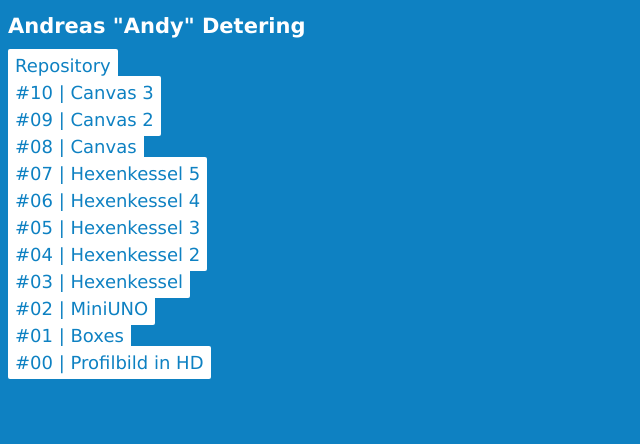
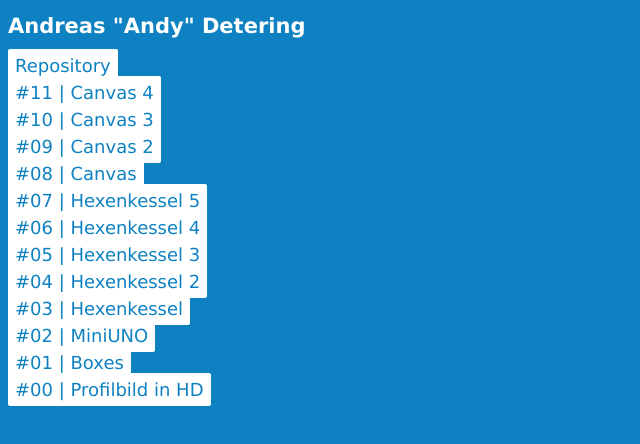
Before and after one commit to Lemon-Pie/EIA_2_WiSe_20_21, a plain HTML site: page Steckbrief/steckbrief.htm in a window 1280 px wide. Shown: the whole page, without its empty margins (0-640 px from the left). Drawn offline with Linux system fonts and the light colour scheme.

Commit message:
L11 + Steckbrief

```diff
--- a/Steckbrief/steckbrief.htm
+++ b/Steckbrief/steckbrief.htm
@@ -31,6 +31,8 @@ h1 {
 	<h1>Andreas "Andy" Detering</h1>
 	<a href="https://github.com/Lemon-Pie/EIA_2_WiSe_20_21" target="_blank">Repository</a>
 	<br>
+	<a href="https://lemon-pie.github.io/EIA_2_WiSe_20_21/Aufgaben/L11_Canvas4/canvas4.pdf" target="_blank">#11 | Canvas 4</a>
+	<br>
 	<a href="https://lemon-pie.github.io/EIA_2_WiSe_20_21/Aufgaben/L10_Canvas3/canvas3.pdf" target="_blank">#10 | Canvas 3</a>
 	<br>
 	<a href="https://lemon-pie.github.io/EIA_2_WiSe_20_21/Aufgaben/L09_Canvas2/canvas2.pdf" target="_blank">#09 | Canvas 2</a>
```
Also changed, not shown: 2 other files.
